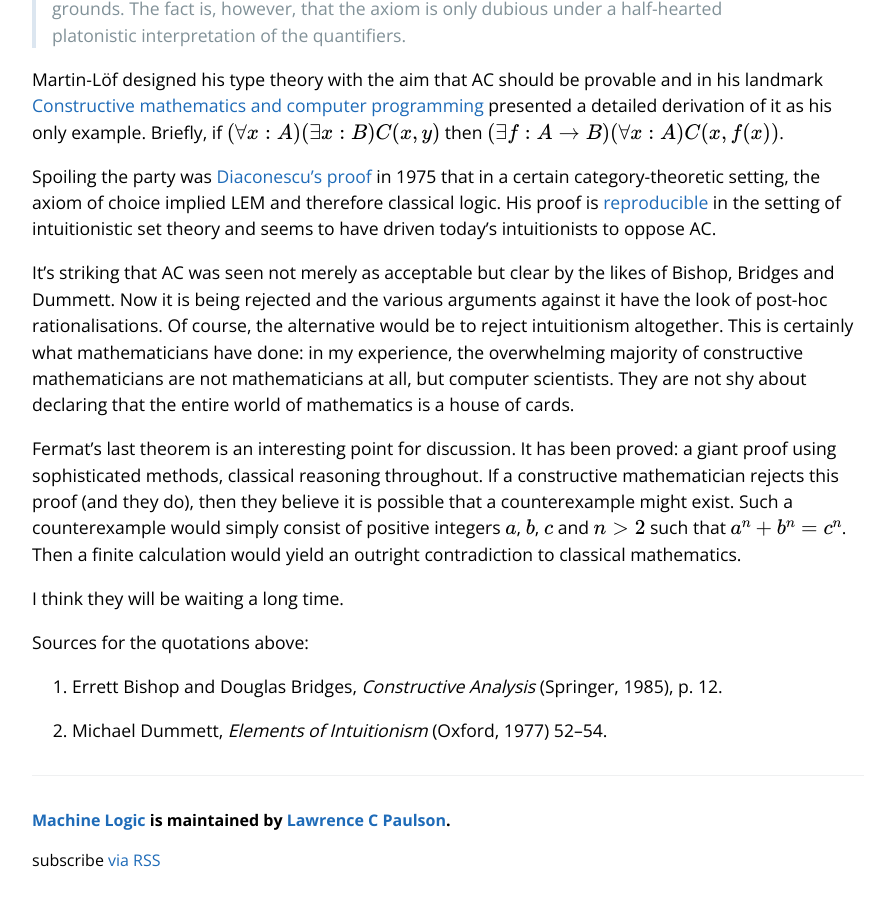
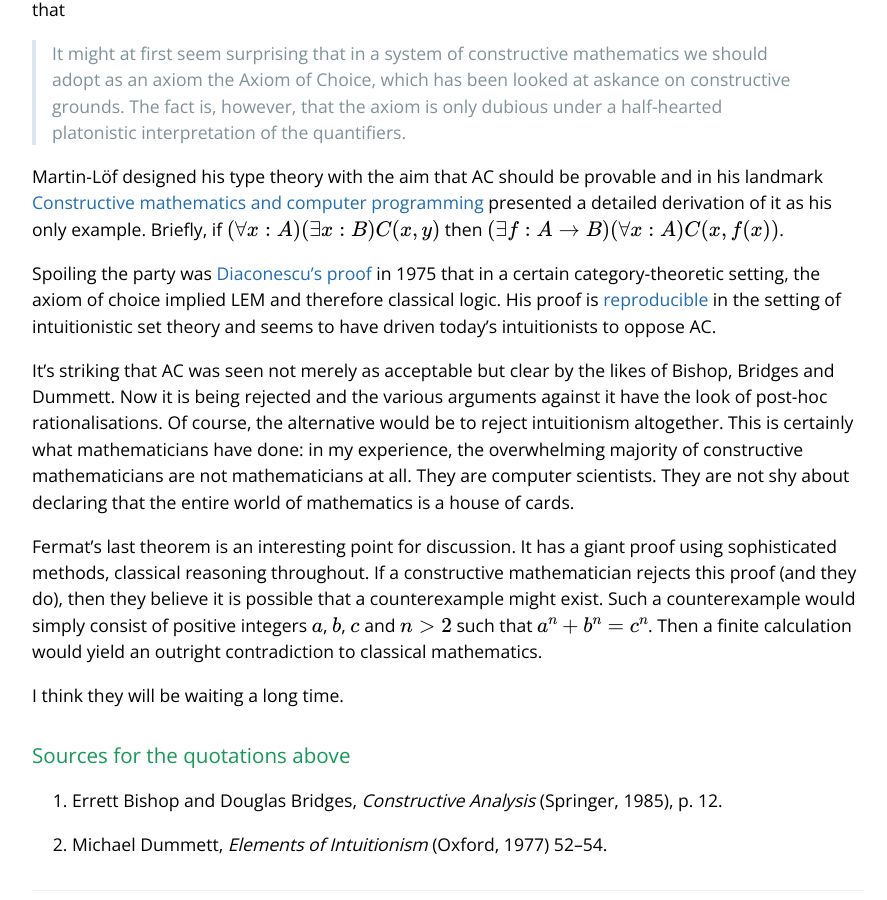
Before and after one commit to lawrencecpaulson/lawrencecpaulson.github.io, a Jekyll site: the page built from _posts/2021-11-24-Intuitionism.md, in a window 1280 px wide and 900 px high, scrolled down 2436 px. Shown: the whole window, without its empty margins (192-1079 px from the left). Built offline with Jekyll 4.4.1, drawn with Linux system fonts in a browser that asks for light colours; formulas are drawn with MathJax 3; comment, search, counter and statistics services are not loaded; some of the changed text lies outside the part shown.

Commit message:
tweaks to the intuitionism post

```diff
--- a/_posts/2021-11-24-Intuitionism.md
+++ b/_posts/2021-11-24-Intuitionism.md
@@ -71,14 +72,14 @@ Spoiling the party was [Diaconescu's proof](https://doi.org/10.2307/2039868) in
 His proof is [reproducible](https://plato.stanford.edu/entries/axiom-choice/#AxiChoLog) in the setting of intuitionistic set theory and seems to have driven today's intuitionists to oppose AC.
 
 It's striking that AC was seen not merely as acceptable but clear by the likes of Bishop, Bridges and Dummett.
-Now it is being rejected and the various arguments against it have the look of post-hoc rationalisations. Of course, the alternative would be to reject intuitionism altogether. This is certainly what mathematicians have done: in my experience, the overwhelming majority of constructive mathematicians are not mathematicians at all, but computer scientists. They are not shy about declaring that the entire world of mathematics is a house of cards.
+Now it is being rejected and the various arguments against it have the look of post-hoc rationalisations. Of course, the alternative would be to reject intuitionism altogether. This is certainly what mathematicians have done: in my experience, the overwhelming majority of constructive mathematicians are not mathematicians at all. They are computer scientists. They are not shy about declaring that the entire world of mathematics is a house of cards.
 
-Fermat's last theorem is an interesting point for discussion. It has been proved: a giant proof using sophisticated methods, classical reasoning throughout. If a constructive mathematician rejects this proof (and they do), then they believe it is possible that a counterexample might exist. Such a counterexample would simply consist of
+Fermat's last theorem is an interesting point for discussion. It has a giant proof using sophisticated methods, classical reasoning throughout. If a constructive mathematician rejects this proof (and they do), then they believe it is possible that a counterexample might exist. Such a counterexample would simply consist of
 positive integers $a$, $b$, $c$ and $n>2$ such that $a^n+b^n = c^n$. Then a finite calculation would yield an outright contradiction to classical mathematics.
 
 I think they will be waiting a long time.
 
-Sources for the quotations above:
+### Sources for the quotations above
 
 1. Errett Bishop and Douglas Bridges, *Constructive Analysis* (Springer, 1985), p. 12.
 
```
Also changed, not shown: other parts of _posts/2021-11-24-Intuitionism.md (+5 -4 lines).
